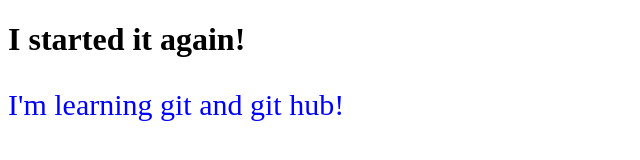
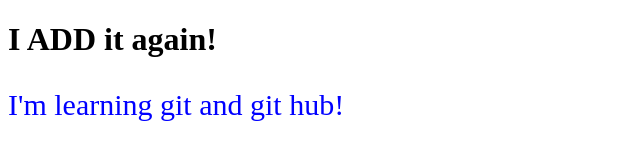
Before and after one commit to rpbarone/learning-git-github, a plain HTML site: page index.html in a window 1280 px wide. Shown: the whole page, without its empty margins (0-640 px from the left). Drawn offline with Linux system fonts and the light colour scheme.

Commit message:
changing h1

```diff
--- a/index.html
+++ b/index.html
@@ -5,7 +5,7 @@
 	<link rel="stylesheet" type="text/css" href="style.css">
 </head>
 <body>
-	<h1>I started it again!</h1>
+	<h1>I ADD it again!</h1>
 	<p>I'm learning git and git hub!</p>
 </body>
 </html>
```
